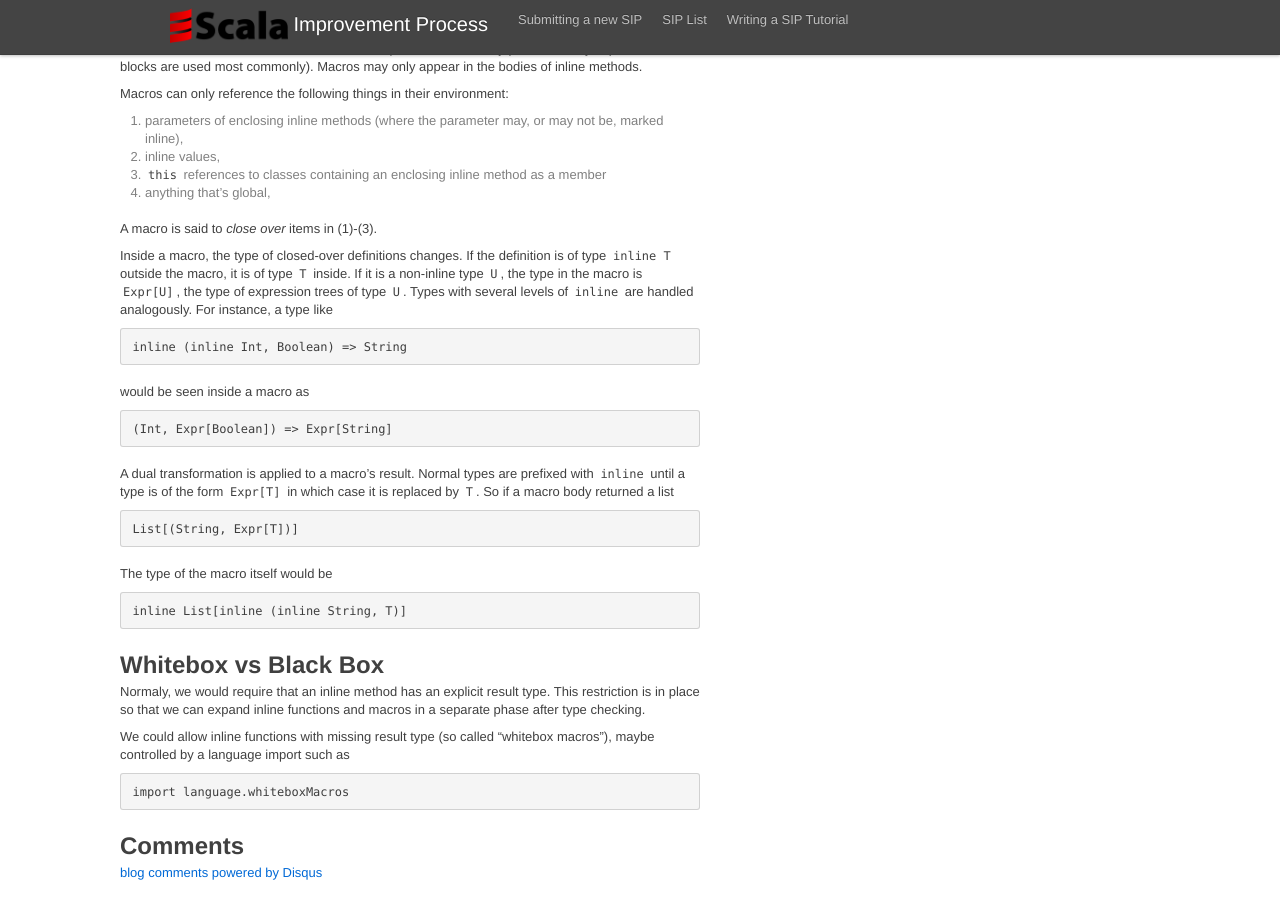
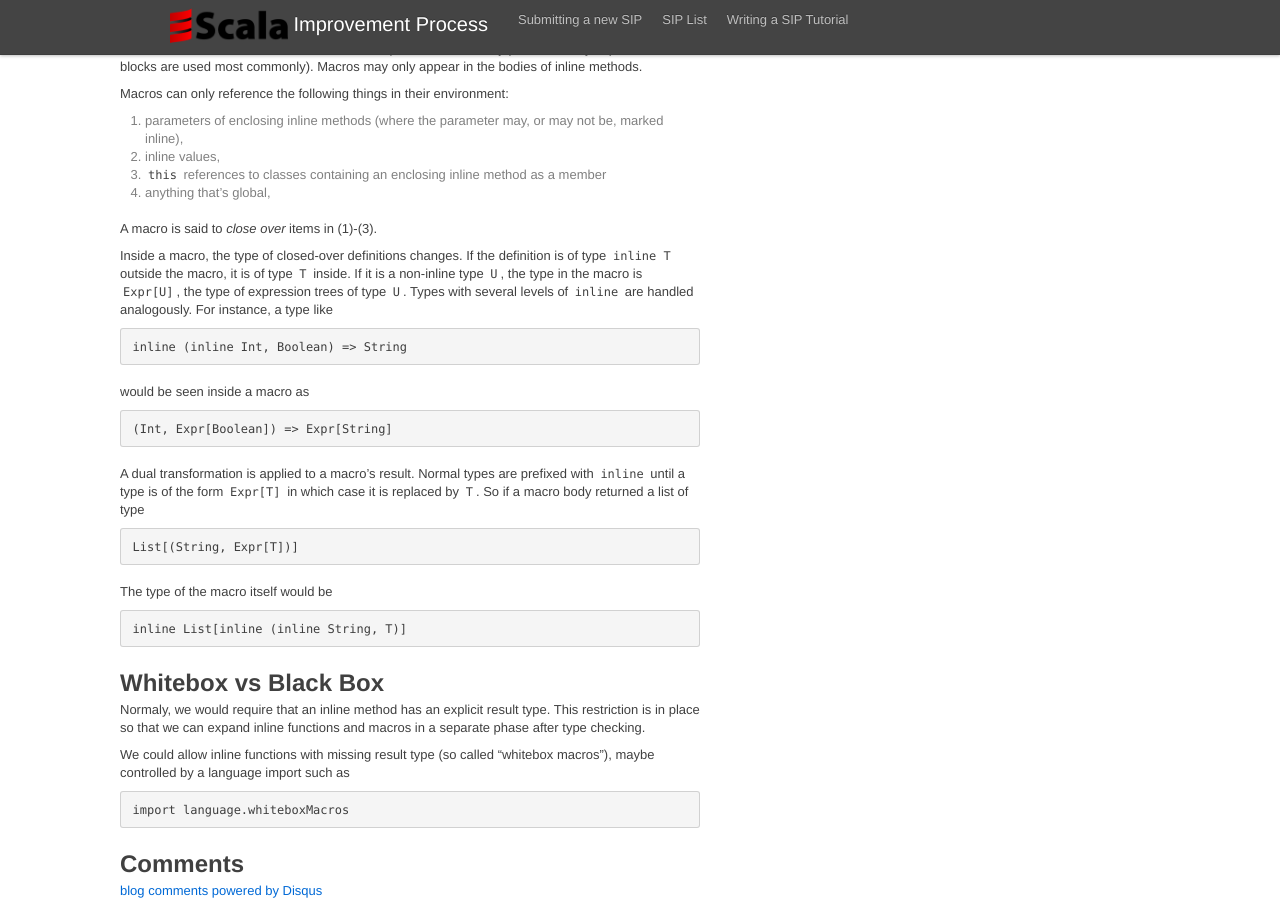
Before and after one commit to odersky/sips, a Jekyll site: the page built from drafts/inlinemacros.md, in a window 1280 px wide and 900 px high, scrolled down 3606 px. Built offline with Jekyll 4.4.1, drawn with Linux system fonts in a browser that asks for light colours; comment, search, counter and statistics services are not loaded; some of the changed text lies outside the part shown.

Commit message:
undo fenced blocks

````diff
--- a/drafts/inlinemacros.md
+++ b/drafts/inlinemacros.md
@@ -43,9 +43,7 @@ has the same type erasure as some other member with the same name.
 
 Used as a class modifier, inline makes a class a value class. So
 
-```scala
-inline class C(val x: Int)
-```
+    inline class C(val x: Int)
 
 is equivalent to:
 
@@ -230,7 +228,7 @@ would be seen inside a macro as
 
 A dual transformation is applied to a macro's result. Normal types are prefixed with `inline` until
 a type is of the form `Expr[T]` in which case it is replaced by `T`. So if a macro body returned
-a list
+a list of type
 
     List[(String, Expr[T])]
 
````
